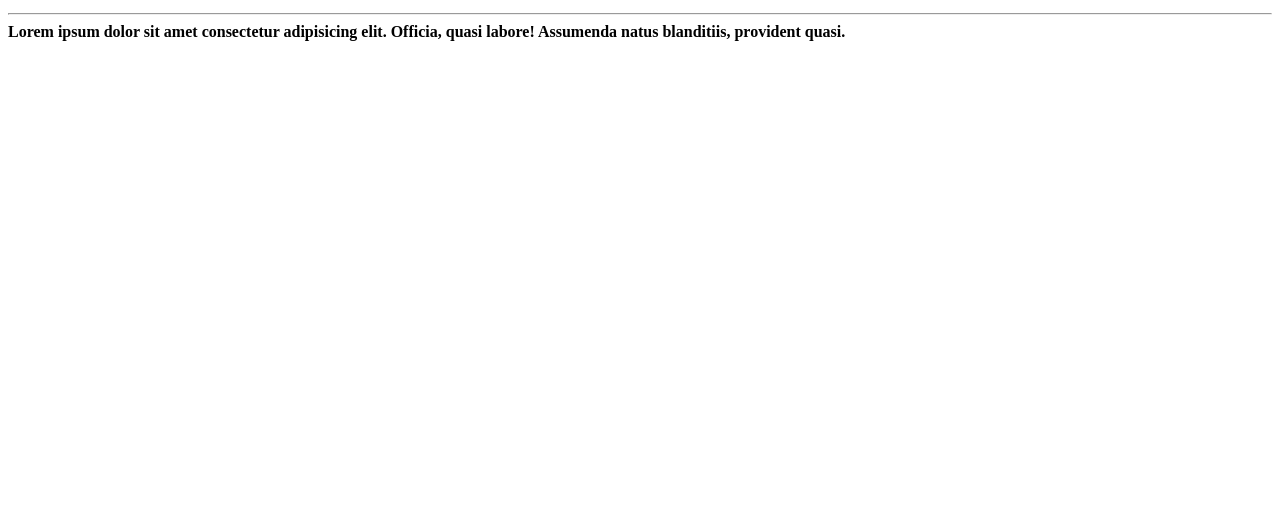
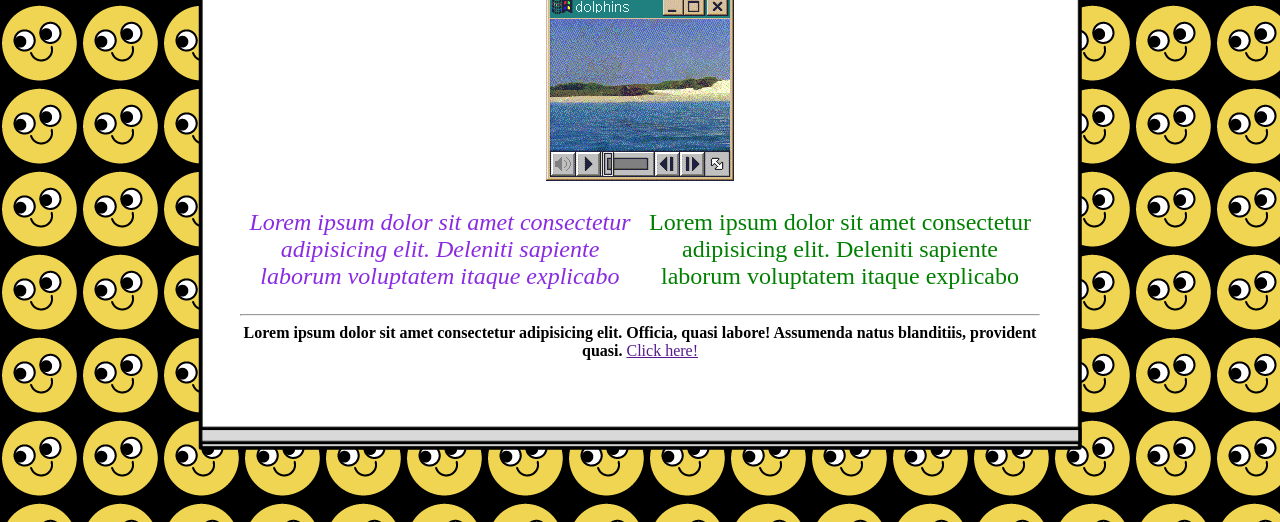
Before and after one commit to TheBridge-FullStackDeveloper/css-90s-webpage-exercise, a plain HTML site: page index.html in a window 1280 px wide. Shown: the part 329-851 px from the top of the page. Before the commit the page ends 800 px from the top, so only its background shows below. Drawn offline with Linux system fonts and the light colour scheme.

Commit message:
Refactor CSS styles and structure
- Align all text on the webpage using `text-align: center`.
- Set the background image of the webpage to `img/emoji.png`.
- Style the `h1` and `p` tags with a `blueviolet` text color.
- Increase the font size of `h1` to `4rem` with a `padding-top` of `10rem`.
- Set the font size of the `.bigger-text` class to `1.5rem`.
- Add a new class `.left-text` with left alignment and italic font style.
- Add a new class `.right-text` with right alignment and green text color.
- Style the `.container` class with a width and height of `800px`, centered on the page, and a background image of `img/window.png`.
- Change the text color of `<a>` tags to red on hover.

```diff
--- a/index.html
+++ b/index.html
@@ -4,7 +4,7 @@
 <head>
   <meta charset="utf-8" />
   <meta name="viewport" content="width=device-width, initial-scale=1.0" />
-  <!-- Aquí falta algo 😉 -->
+  <link rel="stylesheet" href="style.css">
   <title>Pagina de los 90s</title>
 </head>
 
@@ -15,16 +15,18 @@
       <img src="img/giphy.gif" alt="Animated GIF of a dolphins" />
     </header>
     <main>
-      <p class="bigger-text">
+      <p class="bigger-text left-text">
         Lorem ipsum dolor sit amet consectetur adipisicing elit. Deleniti sapiente laborum voluptatem itaque explicabo
-        voluptas quos consequatur, sed, nam repudiandae asperiores voluptate deserunt commodi sint tempore doloremque
-        voluptatibus, quaerat culpa.
+      </p>
+      <p class="bigger-text right-text">
+        Lorem ipsum dolor sit amet consectetur adipisicing elit. Deleniti sapiente laborum voluptatem itaque explicabo
       </p>
       <hr />
       <b>
         Lorem ipsum dolor sit amet consectetur adipisicing elit. Officia, quasi labore! Assumenda natus blanditiis,
         provident quasi.
       </b>
+      <a href="">Click here!</a>
     </main>
   </div>
 </body>
--- a/style.css
+++ b/style.css
@@ -17,6 +17,17 @@ h1 {
 
 .bigger-text {
   font-size: 1.5rem;
+  width: 50%;
+}
+
+.left-text {
+  float: left;
+  font-style: italic;
+}
+
+.right-text {
+  float: right;
+  color: green;
 }
 
 .container {
@@ -27,4 +38,9 @@ h1 {
   height: 800px;
   width: 800px;
   margin: auto;
+  padding: 0px 42px;
 }
+
+a:hover {
+  color: red;
+}
```
Also changed, not shown: pagina-web.png, 1 other file.
